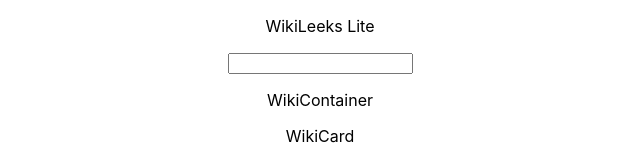
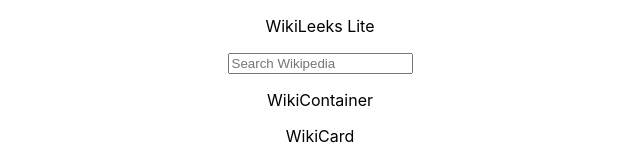
Before and after one commit to Mimioj101/wikileeks-lite, a React (Create React App) app: page / in a window 1280 px wide. Shown: the top 160 px of the page, without its empty margins (320-960 px from the left). Built offline with nearby package versions, Linux system fonts and the light colour scheme.

Commit message:
search placeholder

```diff
--- a/src/components/search.js
+++ b/src/components/search.js
@@ -4,7 +4,7 @@ class Search extends React.Component {
     render() {
         return (
             <div>
-                <input type="search" />
+                <input type="search" placeholder="Search Wikipedia"/>
             </div>
         );
     }
```
